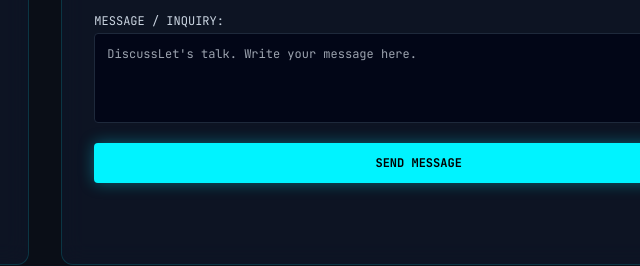
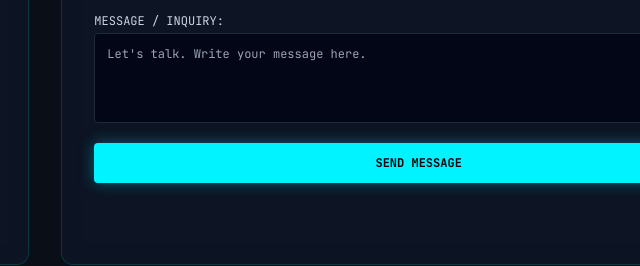
Before and after one commit to PrabinPradhan07/Portfolio, a plain HTML site: page index.html in a window 1280 px wide. Shown: the part 4421-4687 px from the top of the page, 488-1128 px from the left. Drawn offline with nearby package versions, Linux system fonts and the light colour scheme.

Commit message:
Correction

```diff
--- a/index.html
+++ b/index.html
@@ -973,7 +973,7 @@
                     </div>
                     <div>
                         <label class="block text-slate-300 mb-1">MESSAGE / INQUIRY:</label>
-                        <textarea rows="4" name="message" required placeholder="DiscussLet's talk. Write your message here." class="w-full bg-slate-950 border border-slate-800 rounded p-3 text-slate-200 focus:border-cyber-cyan focus:outline-none"></textarea>
+                        <textarea rows="4" name="message" required placeholder="Let's talk. Write your message here." class="w-full bg-slate-950 border border-slate-800 rounded p-3 text-slate-200 focus:border-cyber-cyan focus:outline-none"></textarea>
                     </div>
                     <button type="submit" class="w-full py-3 rounded bg-cyber-cyan text-black font-bold hover:bg-white transition-all shadow-neon-cyan">
                         SEND MESSAGE
```
